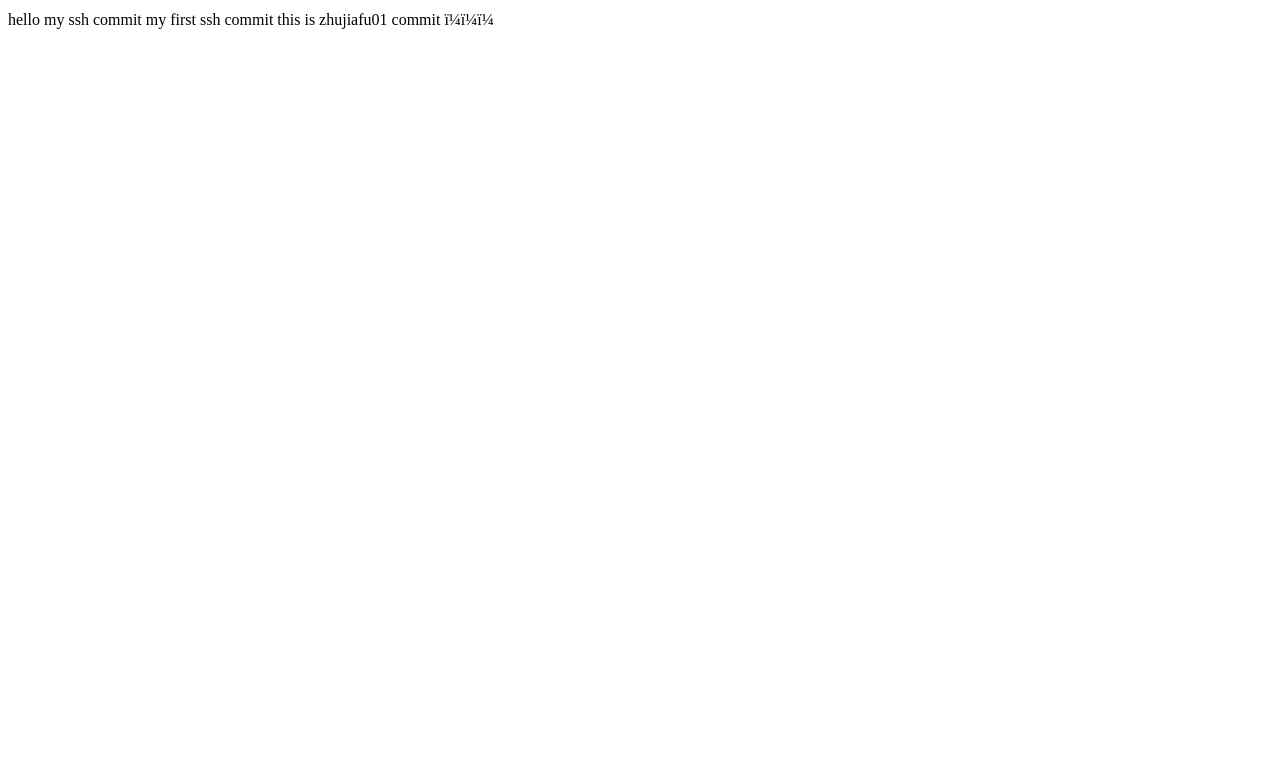
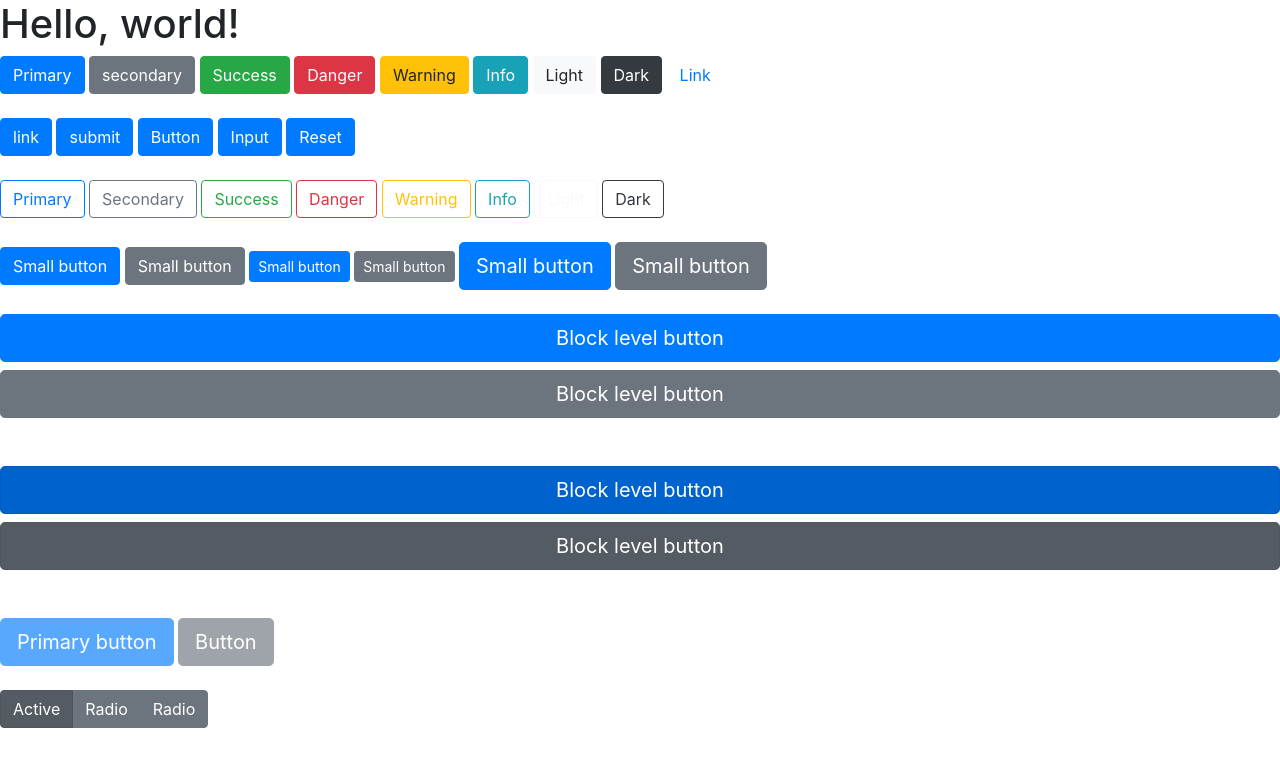
Before and after one commit to zhujiafu01/studybootstrap, a plain HTML site: page start.html in a window 1280 px wide. Drawn offline with nearby package versions, Linux system fonts and the light colour scheme.

Commit message:
Add files via upload

```diff
--- a/start.html
+++ b/start.html
@@ -1,13 +1,75 @@
-<!DOCTYPE html>
+<!doctype html>
 <html lang="en">
-<head>
-    <meta charset=“UTF-8”>
-    <meta name="viewport content="width=device-width, initial-scale=1.0>
-    <title>Bootstrap</title>
-</head>
-<body>
-    hello my ssh commit
-    my first ssh commit
-    this is zhujiafu01 commit ！！！
-</body>
+  <head>
+    <!-- Required meta tags -->
+    <meta charset="utf-8">
+    <meta name="viewport" content="width=device-width, initial-scale=1, shrink-to-fit=no">
+
+    <!-- Bootstrap CSS -->
+    <link rel="stylesheet" href="https://stackpath.bootstrapcdn.com/bootstrap/4.4.1/css/bootstrap.min.css" integrity="sha384-Vkoo8x4CGsO3+Hhxv8T/Q5PaXtkKtu6ug5TOeNV6gBiFeWPGFN9MuhOf23Q9Ifjh" crossorigin="anonymous">
+
+    <title>Hello, world!</title>
+  </head>
+  <body>
+    <h1>Hello, world!</h1>
+     <button type="button" class="btn btn-primary">Primary</button>
+     <button type="button" class="btn btn-secondary">secondary</button>
+     <button type="button" class="btn btn-success">Success</button>
+     <button type="button" class="btn btn-danger">Danger</button>
+     <button type="button" class="btn btn-warning">Warning</button>
+     <button type="button" class="btn btn-info">Info</button>
+     <button type="button" class="btn btn-light">Light</button>
+     <button type="button" class="btn btn-dark">Dark</button>
+
+    <button type="button" class="btn btn-link">Link</button>
+    <br><br>
+    <a href="#" class="btn btn-primary" role="button">link</a>
+    <input type="submit" value="submit" class="btn btn-primary">
+    <button class="btn btn-primary" type="submit">Button</button>
+    <input class="btn btn-primary" type="button" value="Input">
+    <input class="btn btn-primary" type="reset" value="Reset">
+    <br><br>
+    <button type="button" class="btn btn-outline-primary">Primary</button>
+    <button type="button" class="btn btn-outline-secondary">Secondary</button>
+    <button type="button" class="btn btn-outline-success">Success</button>
+    <button type="button" class="btn btn-outline-danger">Danger</button>
+    <button type="button" class="btn btn-outline-warning">Warning</button>
+    <button type="button" class="btn btn-outline-info">Info</button>
+    <button type="button" class="btn btn-outline-light">Light</button>
+    <button type="button" class="btn btn-outline-dark">Dark</button>
+    <br><br>
+    <button type="button" class="btn btn-primary">Small button</button>
+    <button type="button" class="btn btn-secondary">Small button</button>
+    <button type="button" class="btn btn-primary btn-sm">Small button</button>
+    <button type="button" class="btn btn-secondary btn-sm">Small button</button>
+    <button type="button" class="btn btn-primary btn-lg">Small button</button>
+    <button type="button" class="btn btn-secondary btn-lg">Small button</button>
+    <br><br>
+    <button type="button" class="btn btn-primary btn-lg btn-block">Block level button</button>
+    <button type="button" class="btn btn-secondary btn-lg btn-block">Block level button</button>
+    <br><br>
+    <button type="button" class="btn btn-primary btn-lg btn-block active" aria-pressed="true">Block level button</button>
+    <button type="button" class="btn btn-secondary btn-lg btn-block active" >Block level button</button>
+    <br><br>
+    <button type="button" class="btn btn-lg btn-primary" disabled>Primary button</button>
+    <button type="button" class="btn btn-secondary btn-lg" disabled>Button</button>
+    <br><br>
+    <div class="btn-group btn-group-toggle" data-toggle="buttons">
+        <label class="btn btn-secondary active">
+          <input type="radio" name="options" id="option1" checked> Active
+        </label>
+        <label class="btn btn-secondary">
+          <input type="radio" name="options" id="option2"> Radio
+        </label>
+        <label class="btn btn-secondary">
+          <input type="radio" name="options" id="option3"> Radio
+        </label>
+      </div>
+
+    <!-- Optional JavaScript -->
+    <!-- jQuery first, then Popper.js, then Bootstrap JS -->
+    <script src="https://code.jquery.com/jquery-3.4.1.slim.min.js" integrity="sha384-J6qa4849blE2+poT4WnyKhv5vZF5SrPo0iEjwBvKU7imGFAV0wwj1yYfoRSJoZ+n" crossorigin="anonymous"></script>
+    <script src="https://cdn.jsdelivr.net/npm/popper.js@1.16.0/dist/umd/popper.min.js" integrity="sha384-Q6E9RHvbIyZFJoft+2mJbHaEWldlvI9IOYy5n3zV9zzTtmI3UksdQRVvoxMfooAo" crossorigin="anonymous"></script>
+    <script src="https://stackpath.bootstrapcdn.com/bootstrap/4.4.1/js/bootstrap.min.js" integrity="sha384-wfSDF2E50Y2D1uUdj0O3uMBJnjuUD4Ih7YwaYd1iqfktj0Uod8GCExl3Og8ifwB6" crossorigin="anonymous"></script>
+  </body>
 </html>
```
